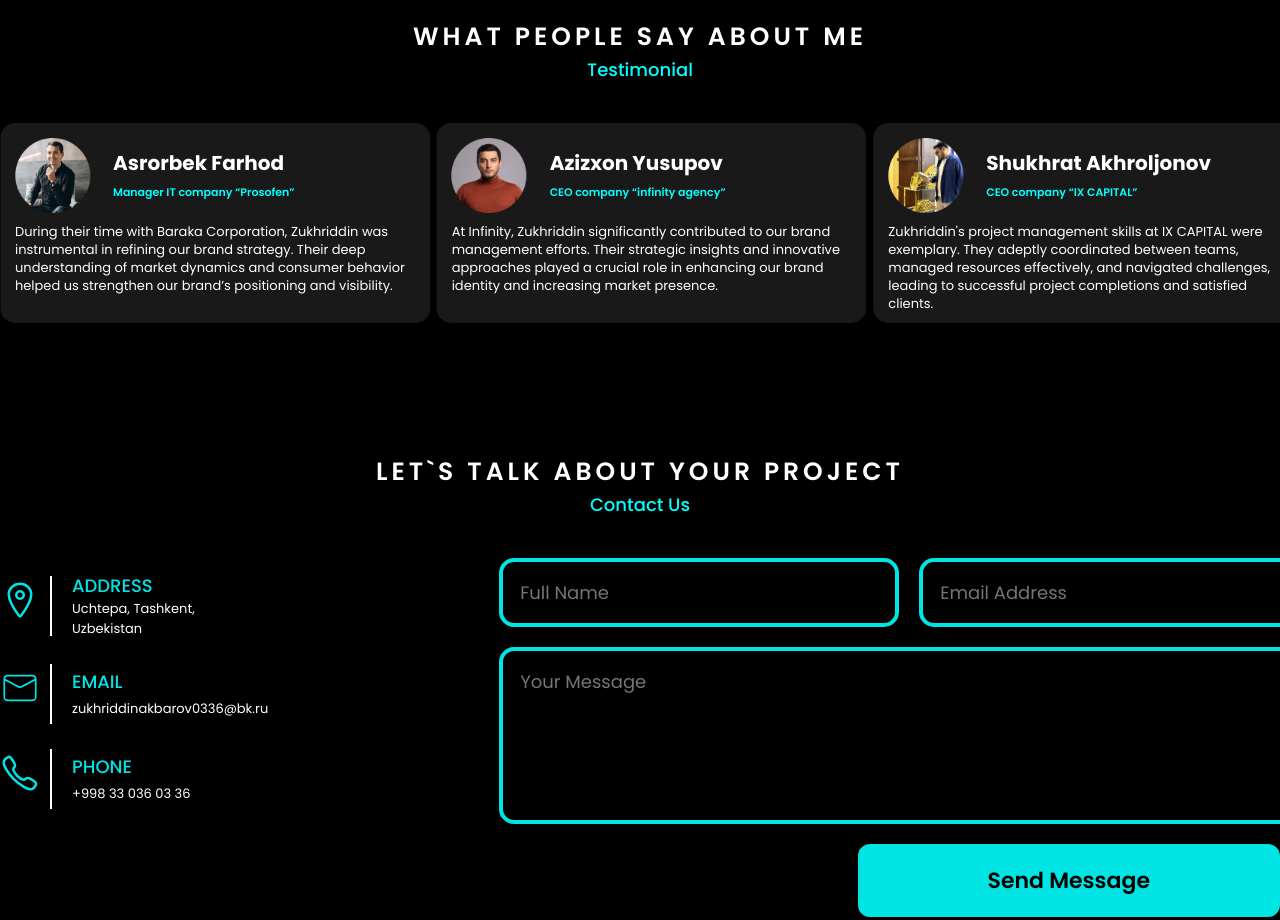
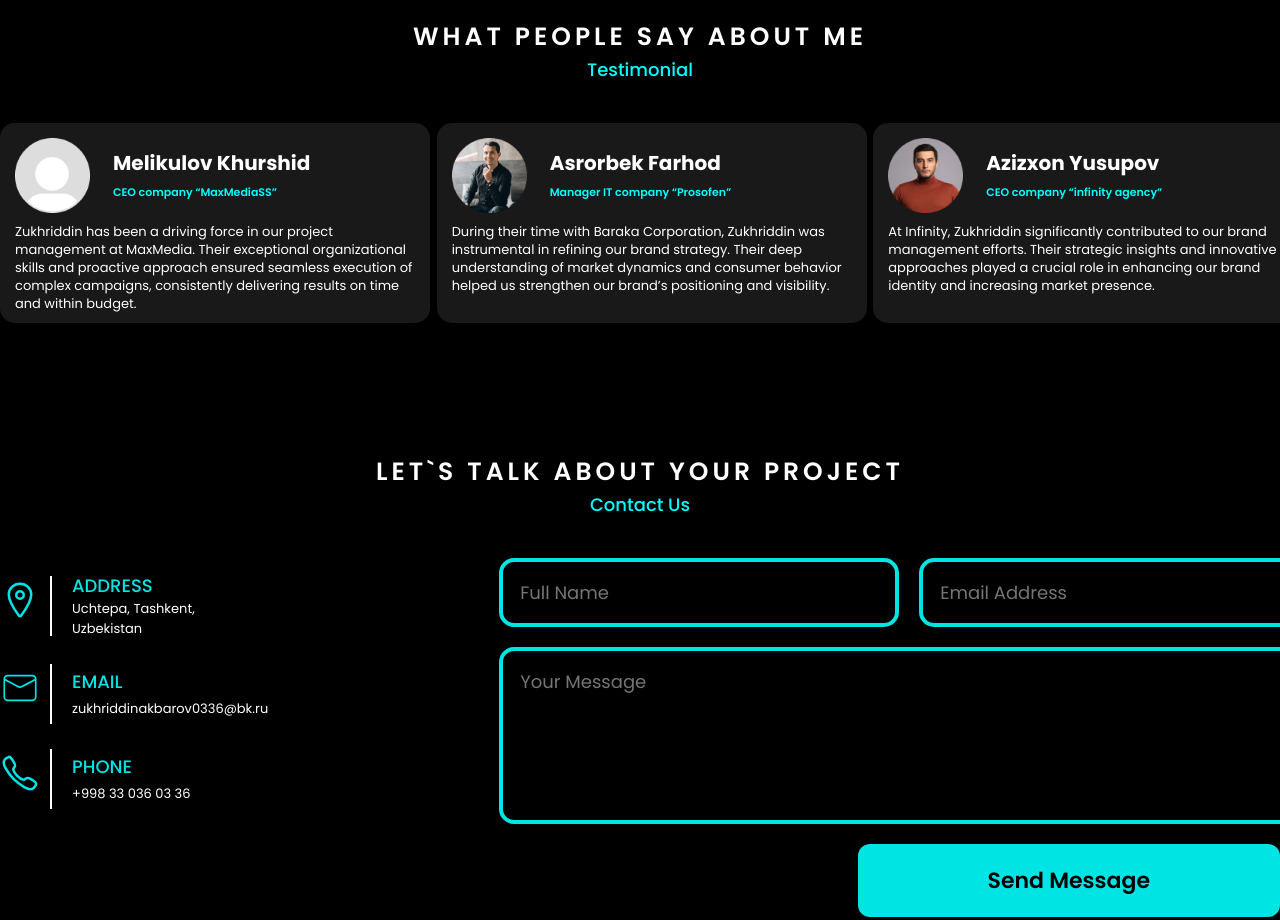
Before and after one commit to Zukhriddin05/Portfolio, a React (Vite) app: page / in a window 1280 px wide. Shown: the part 3980-4900 px from the top of the page. Built offline with nearby package versions, Linux system fonts and the light colour scheme.

Commit message:
Update Slider.jsx

```diff
--- a/src/components/slider/Slider.jsx
+++ b/src/components/slider/Slider.jsx
@@ -23,7 +23,7 @@ const slider = () => {
                             spaceBetween={30}
                             loop={true}
                             autoplay={{
-                                delay: 2500,
+                                delay: 10000,
                                 disableOnInteraction: false
                             }}
                             modules={[Pagination, Autoplay]}
```
